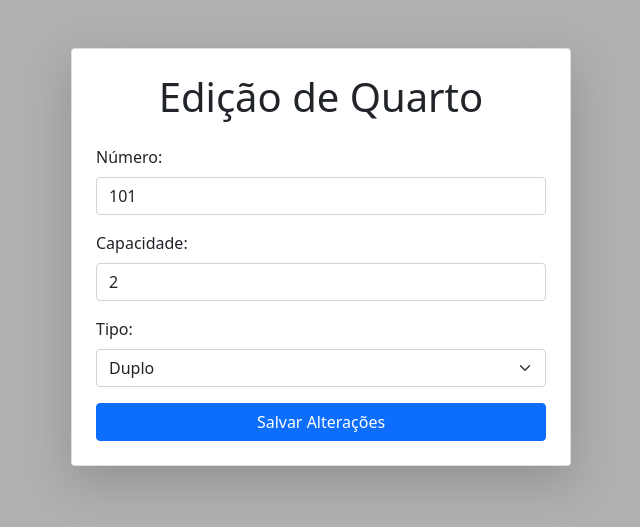
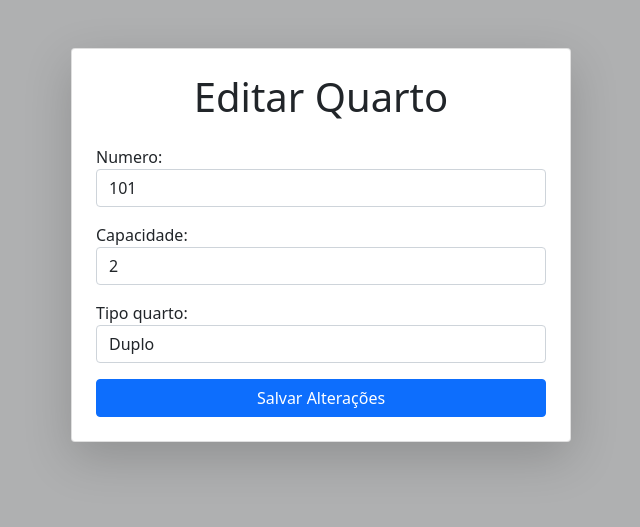
Before and after one commit to rodrigotmo/fullstack1-hotel-manager, a Django app: page /quartos/editar/1 in a window 1280 px wide. Shown: the part 72-599 px from the top of the page, without its empty margins (319-959 px from the left). Run offline with Django 5.2, Linux system fonts and the light colour scheme; a user stored in the database is signed in; data comes from the database, SQL or seed files in the repository; both versions use the stored data as it was after the commit; some libraries are stand-ins or nearby versions.

Commit message:
Adicionando django forms no cadastro de quarto

```diff
--- a/funcionarios/forms.py
+++ b/funcionarios/forms.py
@@ -20,6 +20,6 @@ class FuncionarioForm(forms.ModelForm):
         fields = ['nome', 'username', 'senha', 'administrador']
 
         widgets = {
-            'nome': forms.TextInput(attrs={'class': 'form-control', 'placeholder': 'Digite o nome'}),
-            'username': forms.TextInput(attrs={'class': 'form-control', 'placeholder': 'Digite o nome de usuário'}),
+            'nome': forms.TextInput(attrs={'class': 'form-control', 'placeholder': 'Digite o nome', 'required': True}),
+            'username': forms.TextInput(attrs={'class': 'form-control', 'placeholder': 'Digite o nome de usuário', 'required': True}),
         }
--- a/principal/forms.py
+++ b/principal/forms.py
@@ -5,10 +5,12 @@ class LoginForm(forms.Form):
     usuario = forms.CharField(label='Usuário', max_length=150, widget=forms.TextInput(attrs={
         'class': 'form-control',
         'placeholder': 'Digite seu usuário',
-        'id': 'usuario'
+        'id': 'usuario',
+        'required': True
     }))
     senha = forms.CharField(label='Senha', widget=forms.PasswordInput(attrs={
         'class': 'form-control',
         'placeholder': 'Digite sua senha',
-        'id': 'senha'
+        'id': 'senha',
+        'required': True
     }))
--- a/quartos/forms.py
+++ b/quartos/forms.py
@@ -16,3 +16,14 @@ class TipoQuartoForm(forms.ModelForm):
                 'required': True
             }),
         }
+
+
+class QuartoForm(forms.ModelForm):
+    class Meta:
+        model = Quarto
+        fields = ['numero', 'capacidade', 'tipo_quarto']
+        widgets = {
+            'numero': forms.TextInput(attrs={'class': 'form-control'}),
+            'capacidade': forms.NumberInput(attrs={'class': 'form-control'}),
+            'tipo_quarto': forms.Select(attrs={'class': 'form-control'}),
+        }
--- a/quartos/templates/quarto/cadastro.html
+++ b/quartos/templates/quarto/cadastro.html
@@ -2,40 +2,21 @@
 
 {% block content %}
 <div class="container mt-5">
-    <div class="card shadow-lg p-4" style="max-width: 500px; width: 100%; margin: 0 auto;">
-
-        <form action="{% if quarto %}{% url 'editar_quarto' quarto.id %}{% else %}{% url 'cadastrar_quarto' %}{% endif %}" method="post">
+    <div class="card shadow-lg p-4" style="max-width: 500px; margin: 0 auto;">
+        <form method="post">
             {% csrf_token %}
             <h1 class="text-center mb-4">
-                {% if quarto %}Edição de Quarto{% else %}Cadastro de Quarto{% endif %}
+                {% if quarto %}Editar Quarto{% else %}Cadastrar Quarto{% endif %}
             </h1>
 
-            <div class="mb-3">
-                <label for="numero" class="form-label">Número:</label>
-                <input type="text" id="numero" name="numero" class="form-control" value="{% if quarto %}{{ quarto.numero }}{% endif %}" required>
-            </div>
-
-            <div class="mb-3">
-                <label for="capacidade" class="form-label">Capacidade:</label>
-                <input type="text" id="capacidade" name="capacidade" class="form-control" value="{% if quarto %}{{ quarto.capacidade }}{% endif %}" required>
-            </div>
-
-            <div class="mb-3">
-                <label for="tipo_quarto" class="form-label">Tipo:</label>
-                <select name="tipo_quarto" id="tipo_quarto" class="form-select" required>
-                    {% for tipo in tipos_quarto %}
-                        <option value="{{ tipo.id }}" {% if tipo.id == quarto.tipo_quarto.id %}selected{% endif %}>
-                            {{ tipo.nome_tipo_quarto }}
-                        </option>
-                    {% endfor %}
-                </select>
-            </div>
+            {{ form.as_p }}
 
             <div class="d-grid gap-2">
-                <input type="submit" class="btn btn-primary" value="{% if quarto %}Salvar Alterações{% else %}Cadastrar{% endif %}">
+                <button type="submit" class="btn btn-primary">
+                    {% if quarto %}Salvar Alterações{% else %}Cadastrar{% endif %}
+                </button>
             </div>
         </form>
-
     </div>
 </div>
-{% endblock content %}
+{% endblock %}
--- a/quartos/views.py
+++ b/quartos/views.py
@@ -4,7 +4,7 @@ from quartos.models import Quarto, TipoQuarto, StatusQuarto
 from django.contrib.auth import authenticate, login as auth_login, logout as auth_logout
 from django.contrib import messages
 from django.db.models import Q
-from .forms import TipoQuartoForm
+from .forms import TipoQuartoForm, QuartoForm
 
 # Create your views here.
 
@@ -17,72 +17,47 @@ def quartos(request):
         return redirect('home')
 
 def cadastrar_quarto(request):
-    if not request.user.is_authenticated and request.user.is_staff:
-        messages.error(request, 'Você precisa estar logado com um usuário administrador para acessar esta página.')
+    if not request.user.is_authenticated or not request.user.is_staff:
+        messages.error(request, 'Você precisa estar logado com um usuário administrador.')
         return redirect('home')
 
-    if request.method == 'GET':
-        tipos_quarto = TipoQuarto.objects.all()
-        return render(request, 'quarto/cadastro.html', {'tipos_quarto': tipos_quarto, 'quarto': None})
-    elif request.method == 'POST':
-        numero = request.POST.get('numero')
-        capacidade = request.POST.get('capacidade')
-        tipo = request.POST.get('tipo_quarto')
-        status = 1  # Status padrão para "Liberado"
+    if request.method == 'POST':
+        form = QuartoForm(request.POST)
+        if form.is_valid():
+            numero = form.cleaned_data['numero']
+            if Quarto.objects.filter(numero=numero).exists():
+                messages.error(request, 'Quarto já cadastrado.')
+                return redirect('quartos')
+            quarto = form.save(commit=False)
+            quarto.status_quarto_id = 1  # Liberado
+            quarto.save()
+            messages.success(request, 'Quarto cadastrado com sucesso.')
+            return redirect('quartos')
+    else:
+        form = QuartoForm()
+    return render(request, 'quarto/cadastro.html', {'form': form, 'quarto': None})
 
-        quarto = Quarto.objects.filter(numero=numero).first()
-        if quarto:
-            messages.error(request, 'Quarto já cadastrado')
-            return redirect('quartos')
-        elif numero and tipo and capacidade and status:
-            tipo = TipoQuarto.objects.filter(id=tipo).first()
-            if tipo:
-                quarto = Quarto.objects.create(
-                    numero=numero,
-                    capacidade=capacidade,
-                    tipo_quarto_id=tipo.id,
-                    status_quarto_id=status,
-                )
-                quarto.save()
-                messages.success(request, 'Quarto cadastrado com sucesso.')
-                return redirect('quartos')
-            else:
-                messages.error(request, 'Tipo de quarto inválido')
-                return redirect('quartos')
-        else:
-            messages.error(request, 'Número, Tipo e Capacidade são obrigatórios!')
-            return redirect('cadastrar_quarto')
 
-def editar_quarto(request,id):
-    if not request.user.is_authenticated and not request.user.is_staff:
-        messages.error(request, 'Você precisa estar logado com um usuário administrador para acessar esta página.')
+def editar_quarto(request, id):
+    if not request.user.is_authenticated or not request.user.is_staff:
+        messages.error(request, 'Você precisa estar logado com um usuário administrador.')
         return redirect('home')
 
     quarto = get_object_or_404(Quarto, id=id)
-    if request.method == 'GET':
-        tipos_quarto = TipoQuarto.objects.all()
-        return render(request, 'quarto/cadastro.html', {'quarto': quarto, 'tipos_quarto': tipos_quarto})
+    if request.method == 'POST':
+        form = QuartoForm(request.POST, instance=quarto)
+        if form.is_valid():
+            numero = form.cleaned_data['numero']
+            if Quarto.objects.exclude(id=id).filter(numero=numero).exists():
+                messages.error(request, 'Número de quarto já utilizado.')
+                return redirect('editar_quarto', id=id)
+            form.save()
+            messages.success(request, 'Quarto atualizado com sucesso.')
+            return redirect('quartos')
+    else:
+        form = QuartoForm(instance=quarto)
+    return render(request, 'quarto/cadastro.html', {'form': form, 'quarto': quarto})
 
-    elif request.method == 'POST':
-        numero = request.POST.get('numero')
-        capacidade = request.POST.get('capacidade')
-        tipo = request.POST.get('tipo_quarto')
-        outro_quarto = Quarto.objects.exclude(id=id).filter(numero=numero).first()
-        if numero and capacidade and tipo and outro_quarto is None:
-            tipo = TipoQuarto.objects.filter(id=tipo).first()
-            if tipo:
-                quarto.numero = numero
-                quarto.capacidade = capacidade
-                quarto.tipo_quarto_id = tipo
-                quarto.save()
-                messages.success(request, 'Quarto atualizado com sucesso.')
-                return redirect('quartos')
-            else:
-                messages.error(request, 'Tipo de quarto inválido')
-                return redirect('quartos')
-        else:
-            messages.error(request, "Número deve ser único, Tipo e Capacidade são obrigatórios!")
-            return redirect('editar_quarto', id=id)
 
 def bloquear_liberar_quarto(request, id):
     if not request.user.is_authenticated and not request.user.is_staff:
```
Also changed, not shown: principal/templates/home.html (+9 -0 lines), db.sqlite3, 1 other file.
